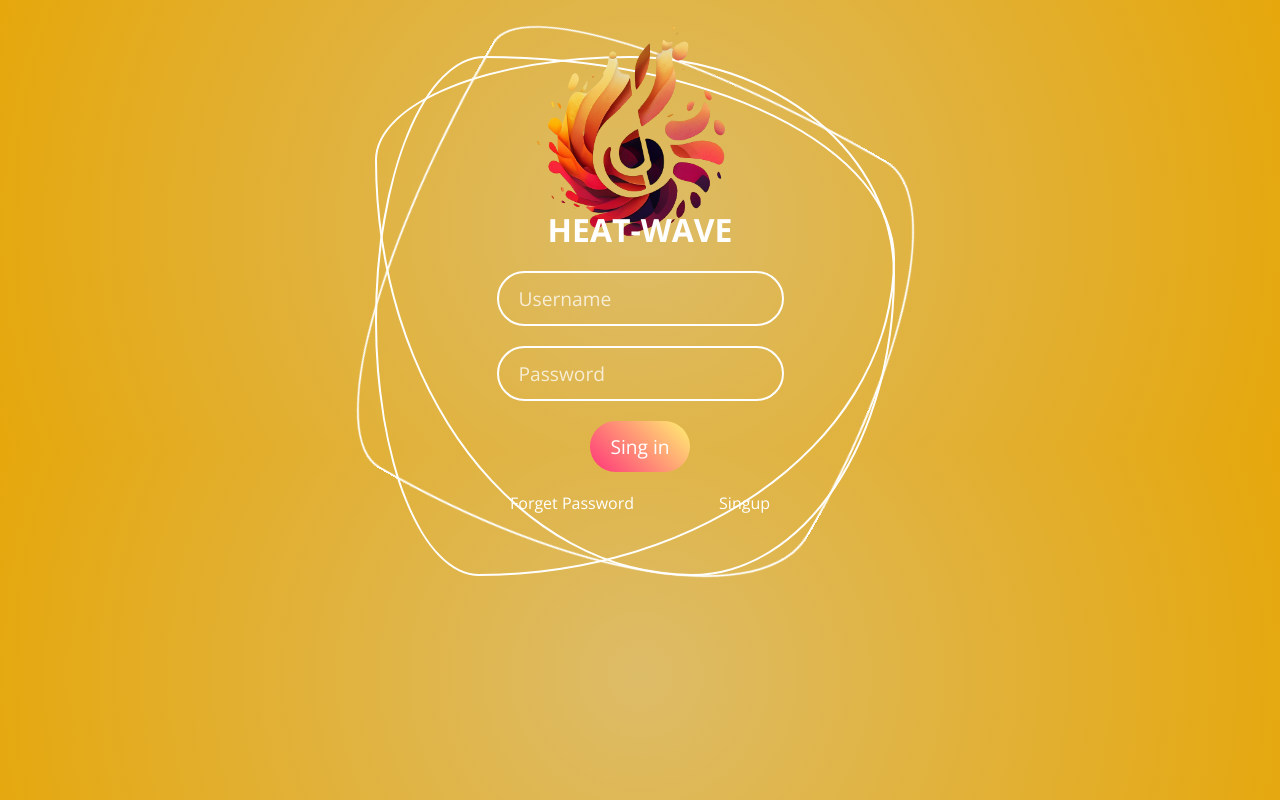
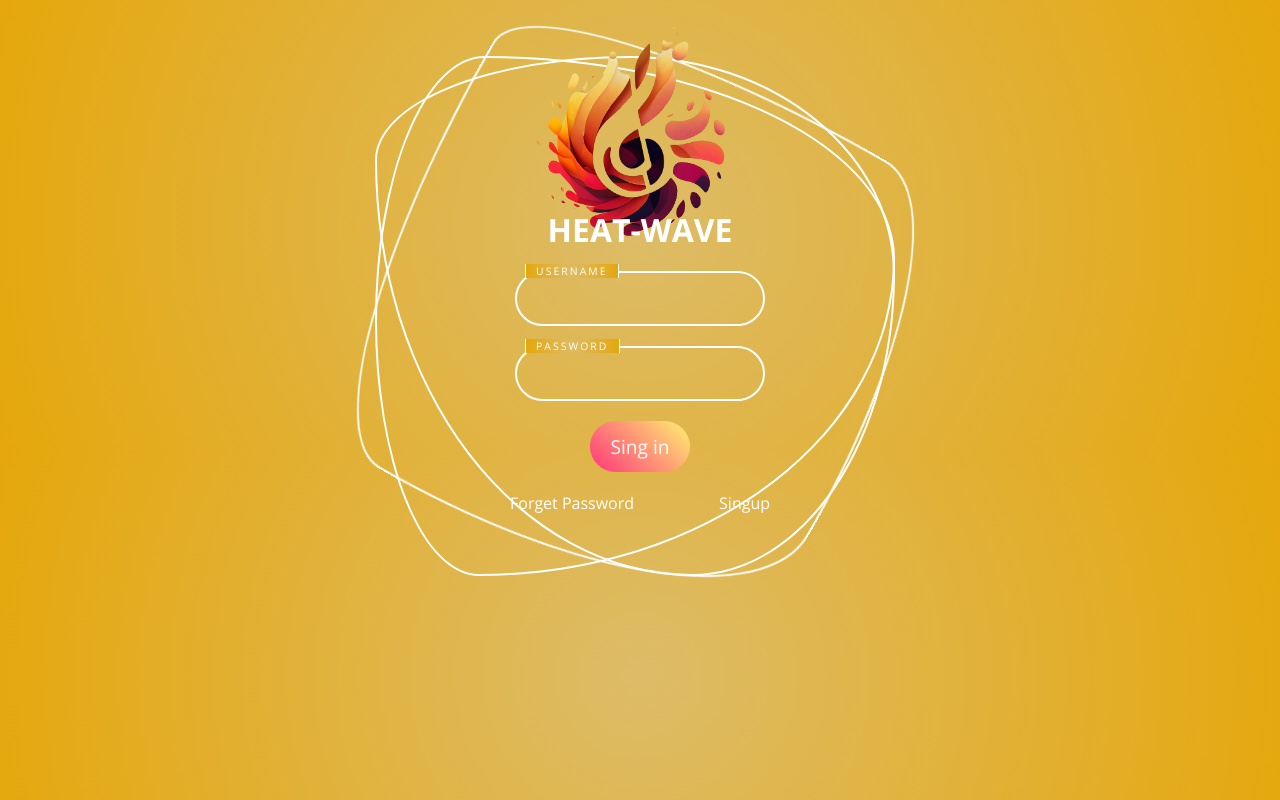
Before and after one commit to Santicm23/Heat-wave, a website: page public/index.html in a window 1280 px wide. Drawn offline with nearby package versions, Linux system fonts and the light colour scheme.

```diff
--- a/public/index.html
+++ b/public/index.html
@@ -15,11 +15,17 @@
         <img src="assets/imgs/logo.png" id="logo">
         <div class="login">
             <h2>HEAT-WAVE</h2>
-            <div class="inputBx">
-                <input type="text" placeholder="Username">
+            <div class="forms">
+                <div class="inputBx">
+                    <input type="text">
+                    <span>Username</span>
+                </div>
             </div>
-            <div class="inputBx">
-                <input type="password" placeholder="Password">
+            <div class="forms">
+                <div class="inputBx">
+                    <input type="password" >
+                    <span>Password</span>
+                </div>
             </div>
             <div class="inputBx">
                 <input type="submit" value="Sing in">
```
